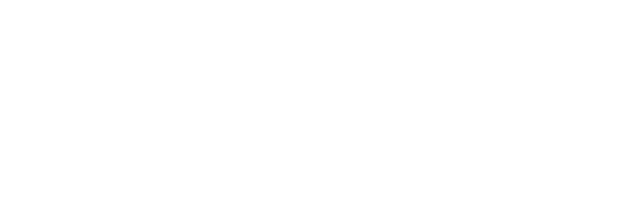
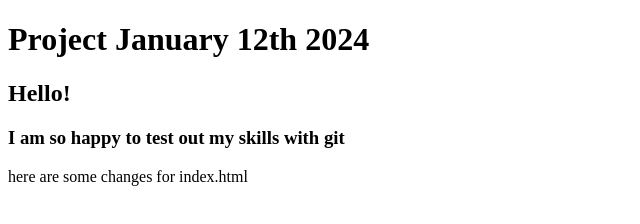
Before and after one commit to mbailey87/projectjan12, a plain HTML site: page index.html in a window 1280 px wide. Shown: the whole page, without its empty margins (0-640 px from the left). Drawn offline with Linux system fonts and the light colour scheme.

Commit message:
added to index.html

```diff
--- a/index.html
+++ b/index.html
@@ -6,6 +6,9 @@
     <title>Document</title>
 </head>
 <body>
-
+    <h1>Project January 12th 2024</h1>
+    <h2>Hello!</h2>
+    <h3>I am so happy to test out my skills with git</h3>
+    <p>here are some changes for index.html</p>
 </body>
 </html>
--- a/style.css
+++ b/style.css
@@ -0,0 +1,3 @@
+body {
+    background-color: blueviolet;
+}
```
